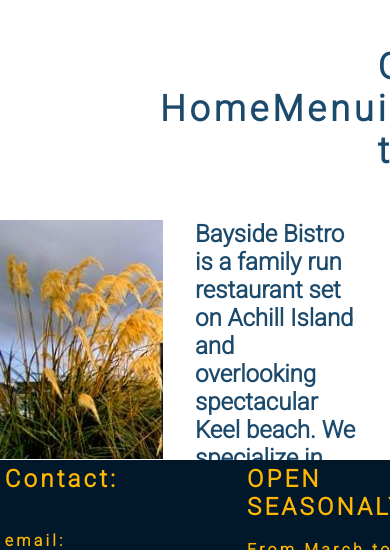
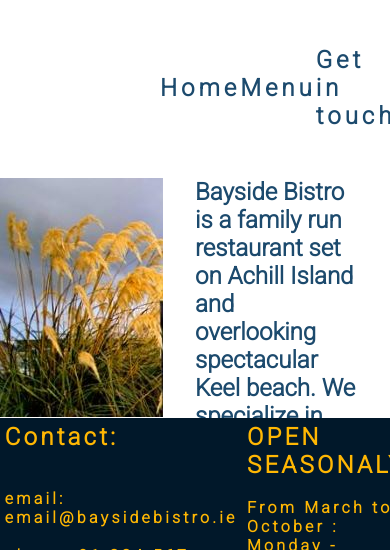
Before and after one commit to jjanczynska/bayside-bistro, a plain HTML site: page index.html in a window 390 px wide. Shown: the part 242-792 px from the top of the page. Drawn offline with Linux system fonts and the light colour scheme.

Commit message:
Fix responsivenes for screens size 950px ans smaller

```diff
--- a/assets/css/style.css
+++ b/assets/css/style.css
@@ -191,4 +191,12 @@ footer {
         padding-top: 2rem;
     }
 
+    .container {
+        display: flex;
+        justify-content: space-between;
+        align-items: center;
+        margin: 3rem 10rem;
+
+        font-size: 100%;
     }
+}
```
Lines whose indentation alone changed are shown as unchanged.
